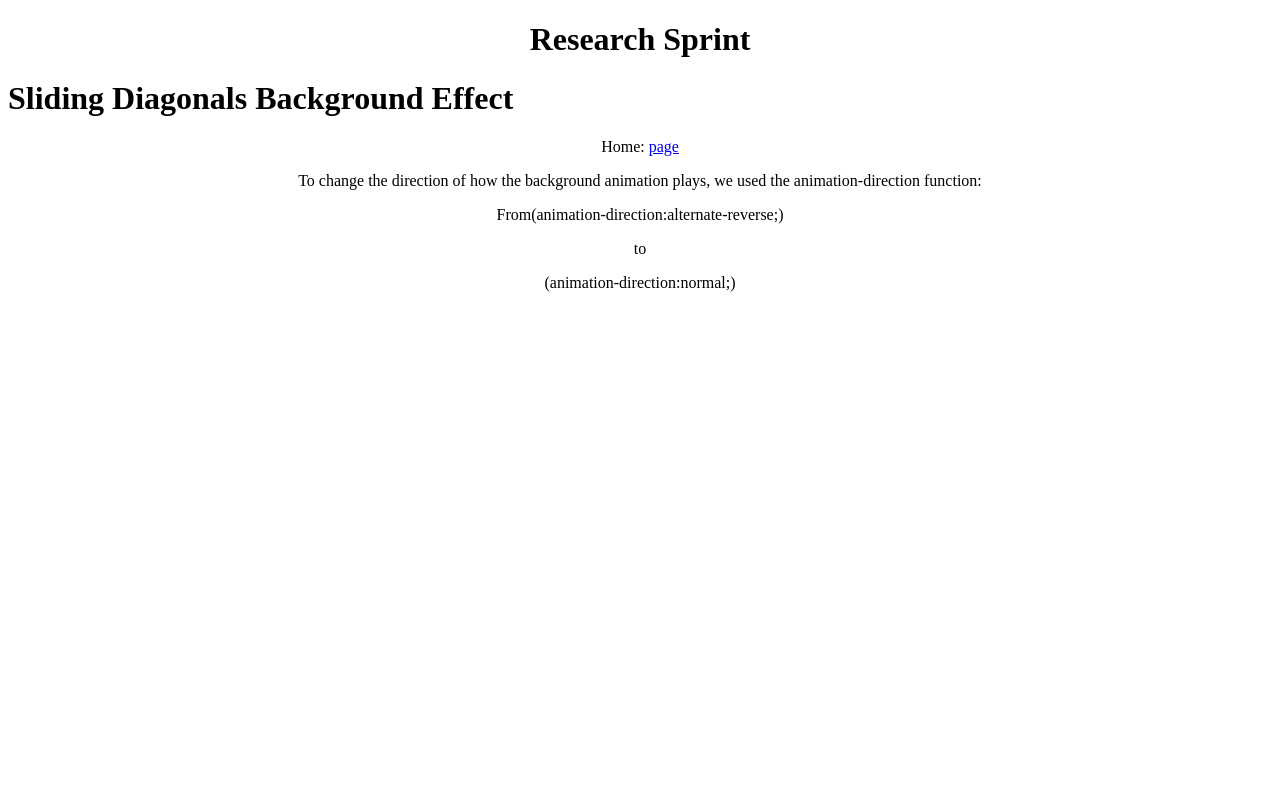
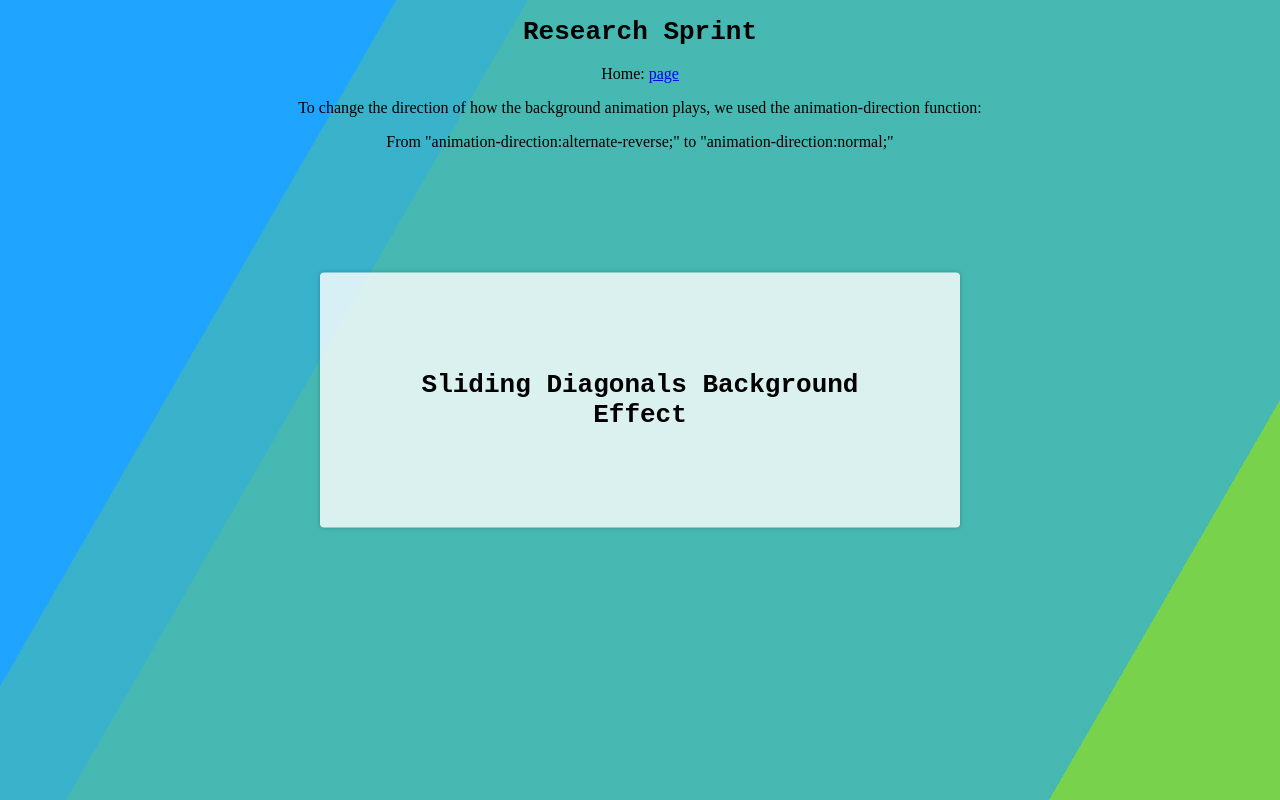
Before and after one commit to ammcdonnell/Research-Sprint, a plain HTML site: page Ameliadirection.html in a window 1280 px wide. Drawn offline with Linux system fonts and the light colour scheme.

Commit message:
adding link to style page

```diff
--- a/Ameliadirection.html
+++ b/Ameliadirection.html
@@ -5,7 +5,7 @@
   <meta http-equiv="X-UA-Compatible" content="IE=edge">
   <meta name="viewport" content="width=device-width, initial-scale=1.0">
   <title>Document</title>
-  <link rel="stylesheet" href="" />
+  <link rel="stylesheet" href="./Assets/Ameliadirection.css" />
 </head>
 <body>
   <h1><center> Research Sprint</center></h1>
@@ -25,9 +25,7 @@
         To change the direction of how the background animation plays,
         we used the animation-direction function:
       </p>
-     <p>From(animation-direction:alternate-reverse;)</p>
-     <p>to</p>
-     <p>(animation-direction:normal;)</p>
+     <p>From "animation-direction:alternate-reverse;" to "animation-direction:normal;"
 
 </body>
 </html>
```
